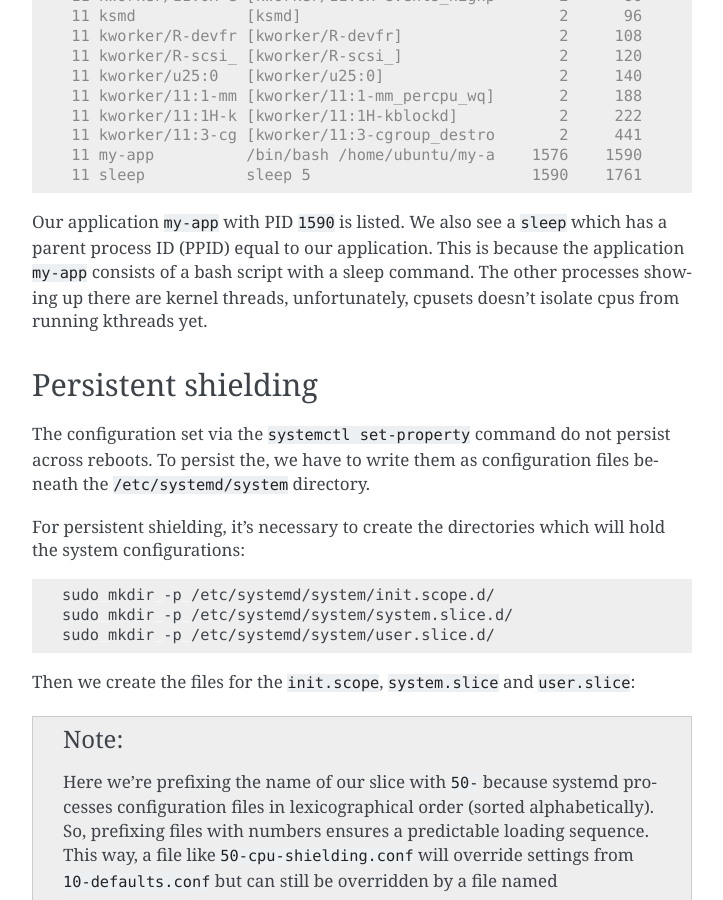
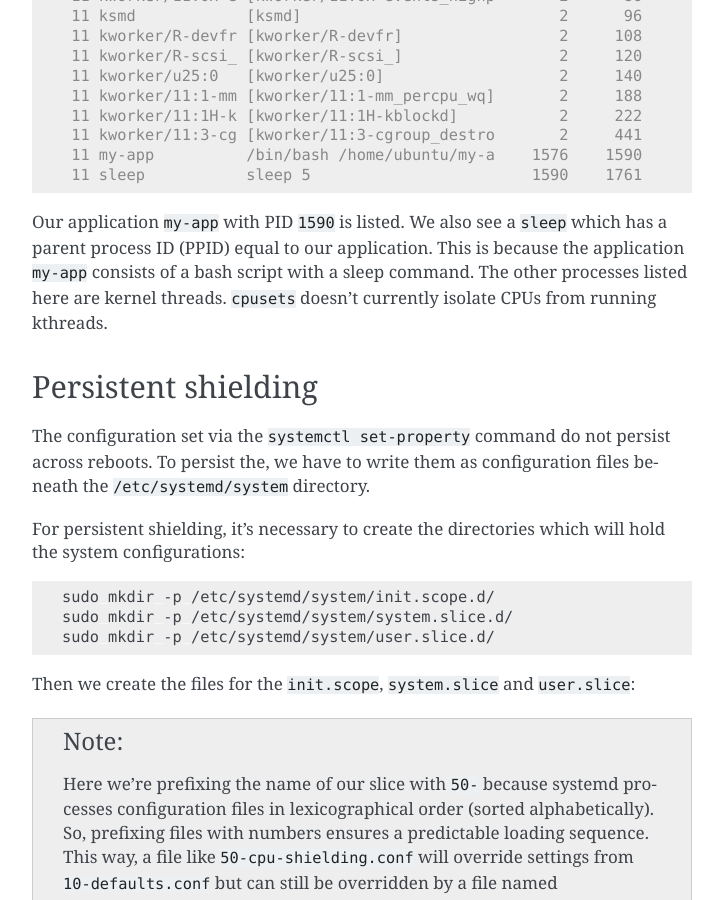
Before and after one commit to canonical/real-time-ubuntu-docs, a Sphinx documentation site: the page built from docs/how-to/using-cpusets.md, in a window 1280 px wide and 900 px high, scrolled down 2491 px. Shown: the whole window, without its empty margins (388-1111 px from the left). Built offline with Sphinx 7.4.7, drawn with Linux system fonts in a browser that asks for light colours.

Commit message:
feat: break long sentence into two
Signed-off-by: Lincoln Wallace <lincoln.wallace@canonical.com>

```diff
--- a/docs/how-to/using-cpusets.md
+++ b/docs/how-to/using-cpusets.md
@@ -106,7 +106,8 @@ $ ps -eLo psr,comm,args,ppid,pid, | grep '^ 11'
 Our application `my-app` with PID `1590` is listed.
 We also see a `sleep` which has a parent process ID (PPID) equal to our application.
 This is because the application `my-app` consists of a bash script with a sleep command.
-The other processes showing up there are kernel threads, unfortunately, cpusets doesn't isolate cpus from running kthreads yet.
+The other processes listed here are kernel threads.
+`cpusets` doesn't currently isolate CPUs from running kthreads.
 
 ## Persistent shielding
 
```
